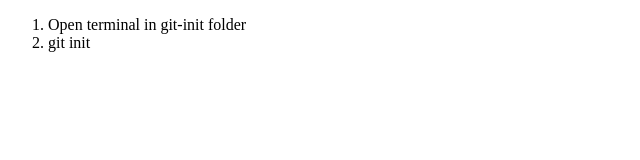
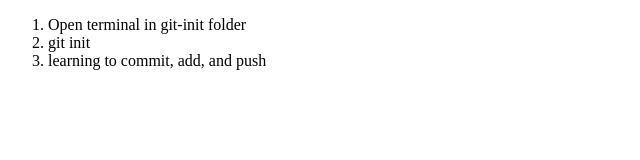
Before and after one commit to jpaea07/git-init, a plain HTML site: page index.html in a window 1280 px wide. Shown: the whole page, without its empty margins (0-640 px from the left). Drawn offline with Linux system fonts and the light colour scheme.

Commit message:
updating line 12

```diff
--- a/index.html
+++ b/index.html
@@ -9,6 +9,7 @@
     <ol>
       <li>Open terminal in git-init folder</li>
       <li>git init</li>
+      <li>learning to commit, add, and push</li>
     </ol>
   </body>
 </html>
```
